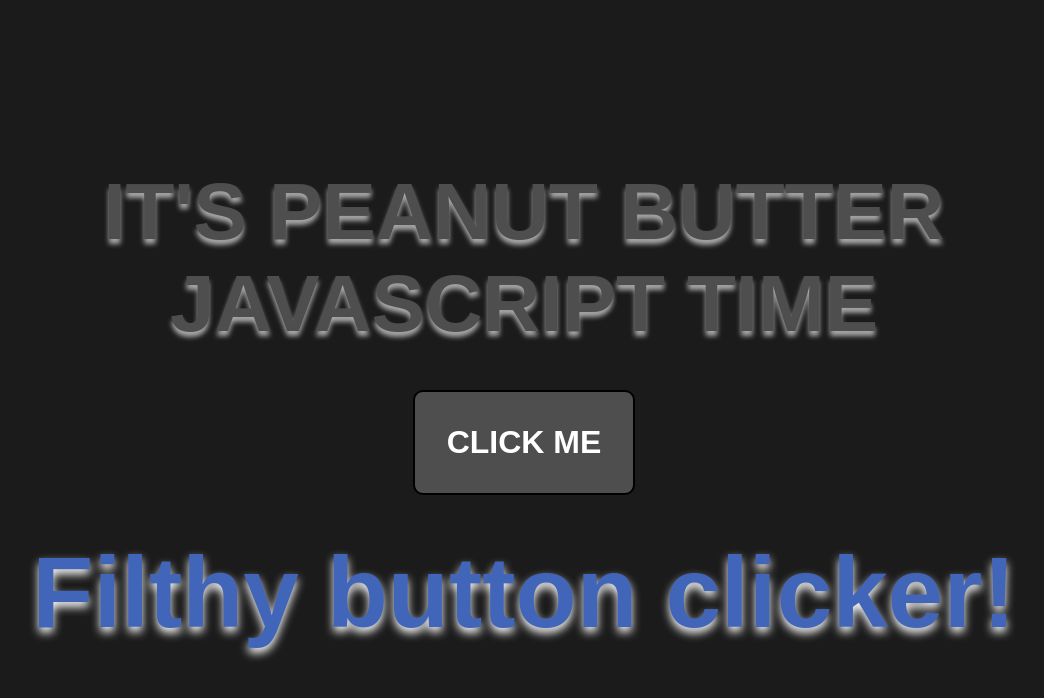
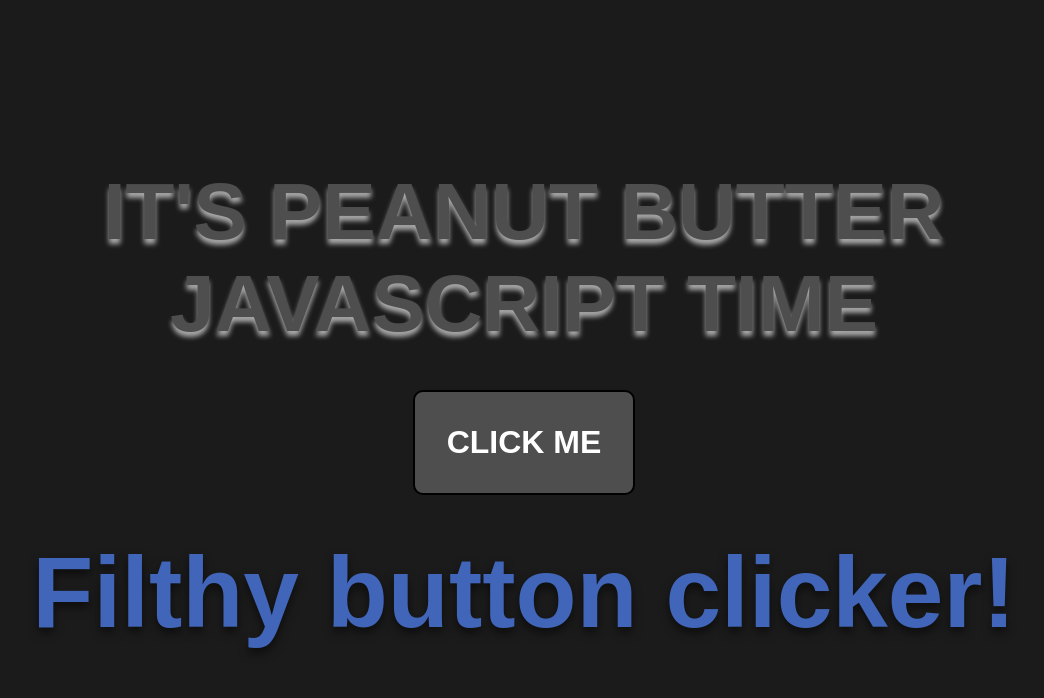
Before and after one commit to wintersixx/javascript-button-lol, a plain HTML site: page index.html in a window 1280 px wide. Both pictures are taken after a click on the button "CLICK ME". Shown: the whole page, without its empty margins (116-1160 px from the left). Drawn offline with Linux system fonts and the light colour scheme.

Commit message:
Hide text shadow on new-paragraph

```diff
--- a/styles.css
+++ b/styles.css
@@ -63,7 +63,7 @@ button:active {
     font-size: 100px;
     margin: 0;
     padding: 0 0 0 0;
-    text-shadow: 0px 5px 10px rgb(255, 255, 255);
+    text-shadow: 0px 5px 10px rgba(0, 0, 0, 0.548);
     color: #4165b8;
 
 }
```
